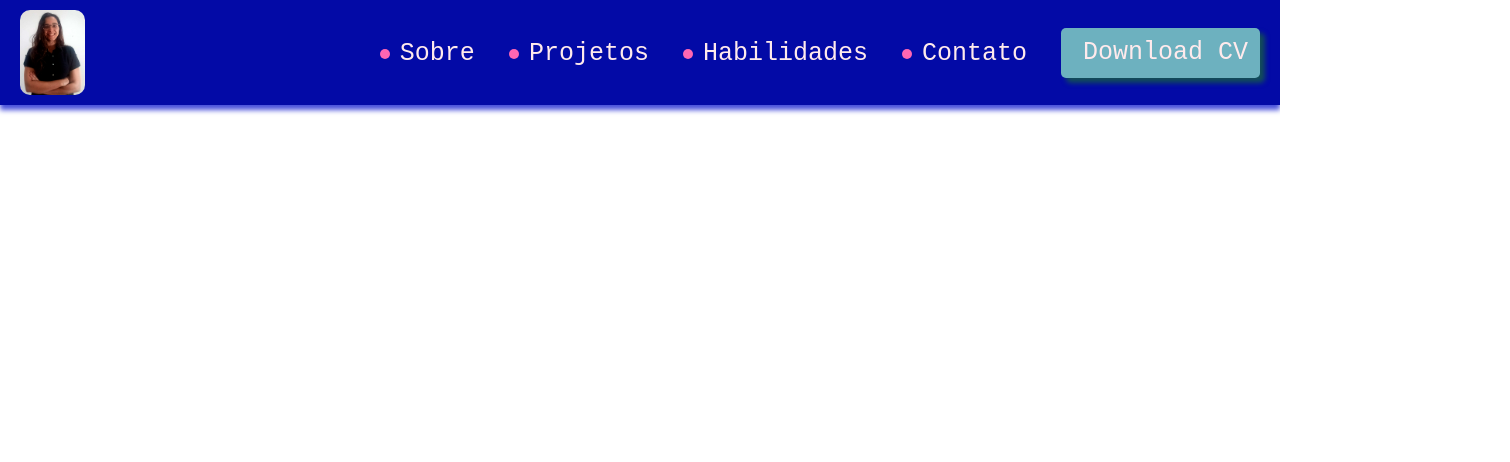
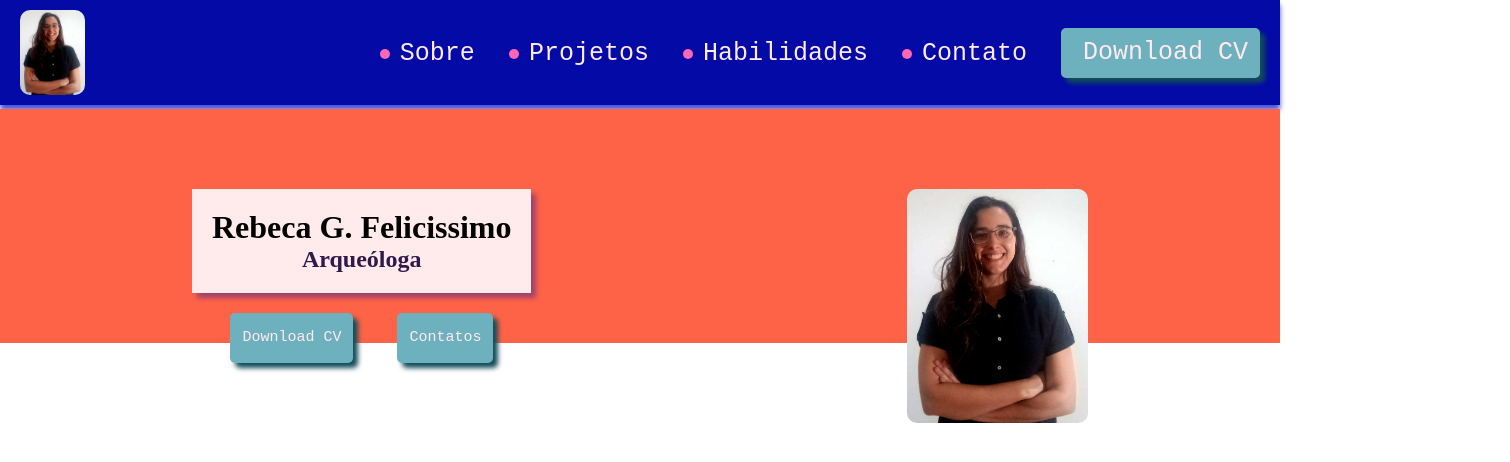
Before and after one commit to rebecafelicissimo/curriculo, a plain HTML site: page index.html in a window 1280 px wide. Shown: the whole page, 1510 px wide, since content can reach past the window. Drawn offline with Linux system fonts and the light colour scheme; a web font is replaced by a local one.

Commit message:
Seção 01
Iniciando na seção 01

```diff
--- a/css/menu.css
+++ b/css/menu.css
@@ -2,7 +2,7 @@
 
 .menu { /* header */
     display: flex;
-    justify-content: /* vai para as extremidades */ space-between;
+    justify-content: space-between;/* vai para as extremidades */
     align-items: center; /* alinha os itens no centro */
     background-color: #030AA6;
     box-shadow: 0px 5px 5px #4951db;
--- /dev/null
+++ b/css/section_01.css
@@ -0,0 +1,56 @@
+@charset "UTF-8";
+
+.seção_01 {
+    background-color: tomato;
+    position: absolute;
+    margin-top: 4px;
+    width: 100%
+}
+
+.seção_01_imagem {
+    position: absolute;
+    height: 100%;
+    margin-top: 80px;
+    right: 15%;
+    border-radius: 10px;
+}
+
+.seção_01_títulos {
+    background-color: #FFEAEC;
+    box-shadow: 5px 5px 5px #030ba660;
+    position: relative;
+    display: inline-block;
+    text-align: center;
+    padding: 20px;
+    margin-top: 80px;
+    left: 15%;
+}
+
+.seção_01_subtítulo {
+    color: #301A4B;
+}
+
+.seção_01_botões {
+    position: relative;
+    display: block;
+    top: 20px;
+    left: 18%;
+}
+
+.seção_01_botão {
+    text-decoration: none;
+    position: relative;
+    display: inline-block;
+    background-color: #6DB1BF;
+    color: #FFEAEC;
+    height: 50px;
+    line-height: 50px; /* o line-height tem que ser do mesmo tamanho do height para que o conteúdo seja centralizado, só funciona se tiver uma linha */
+    margin-right: 40px;
+    padding-left: 12px;
+    padding-right: 12px;
+    font-size: 15px;
+    font-family: 'Syne Mono', monospace, serif;
+    font-weight: 400;
+    border-radius: 5px;
+    box-shadow: 5px 5px 5px #134d58;
+}
--- a/index.html
+++ b/index.html
@@ -12,6 +12,7 @@
 
     <link rel="stylesheet" href="./css/reset.css">
     <link rel="stylesheet" href="./css/menu.css">
+    <link rel="stylesheet" href="./css/section_01.css">
 
 </head>
 <body>
@@ -27,6 +28,21 @@
         </nav>
     </header>
 
+    <div class="seção_01">
+        <img class="seção_01_imagem" src="./assets/images/rebeca-menu.png" alt="Rebeca Felicissimo">
+
+        <div class="seção_01_títulos">
+            <h1 class="seção_01_título">Rebeca G. Felicissimo</h1>
+            <h2 class="seção_01_subtítulo">Arqueóloga</h2>
+        </div>
+
+        <div class="seção_01_botões">
+            <a class="seção_01_botão"  href="#" lang="en">Download CV</a>
+            <a class="seção_01_botão"  href="#">Contatos</a>
+        </div>
+
+    </div>
+
 
 </body>
 </html>
```
Also changed, not shown: assets/images/Rebeca-inteira.jpg (added).
